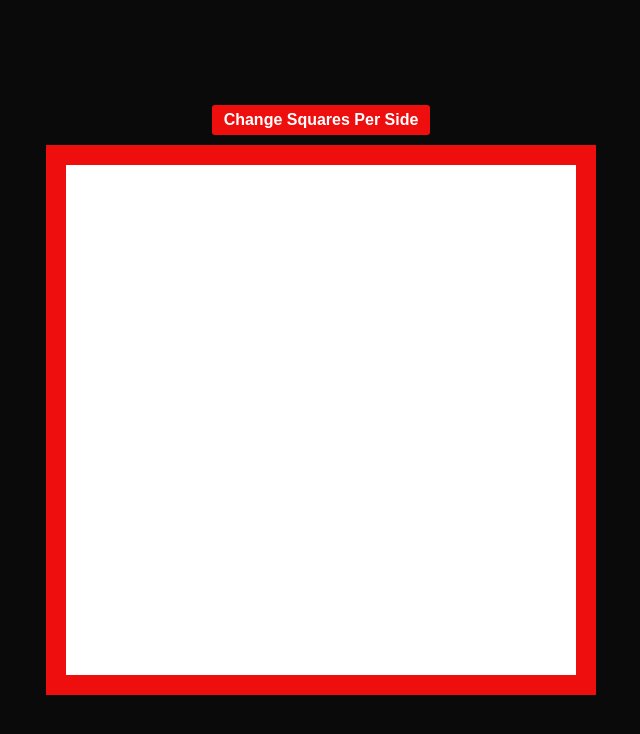
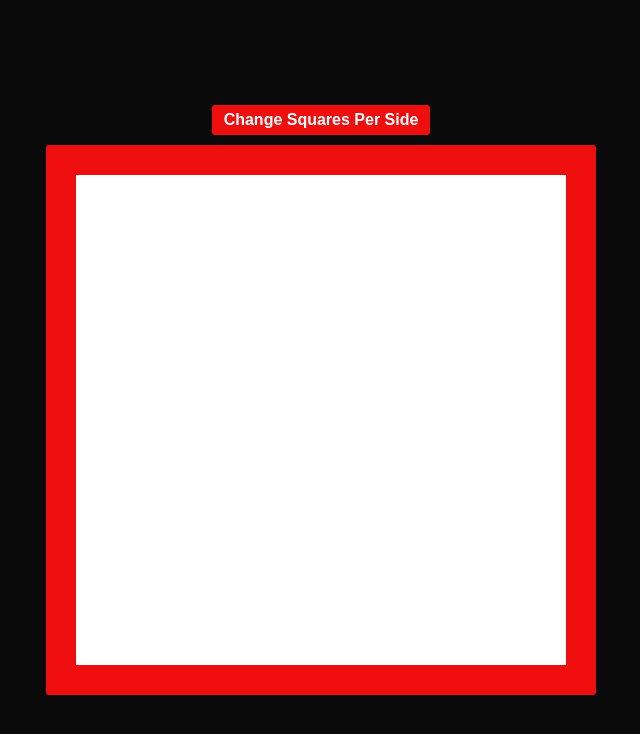
Before and after one commit to MERatio/etch-a-sketch, a plain HTML site: page index.html in a window 1280 px wide. Shown: the whole page, without its empty margins (319-959 px from the left). Drawn offline with Linux system fonts and the light colour scheme.

Commit message:
Update .square-container style

```diff
--- a/style.css
+++ b/style.css
@@ -48,7 +48,8 @@ button {
 .squares-container {
 	width: 550px;
 	max-width: 100%;
-	border: 20px solid var(--red);
+	border: 30px solid var(--red);
+	border-radius: var(--b-radius);
 	display: flex;
 	flex-wrap: wrap;
 }
```
